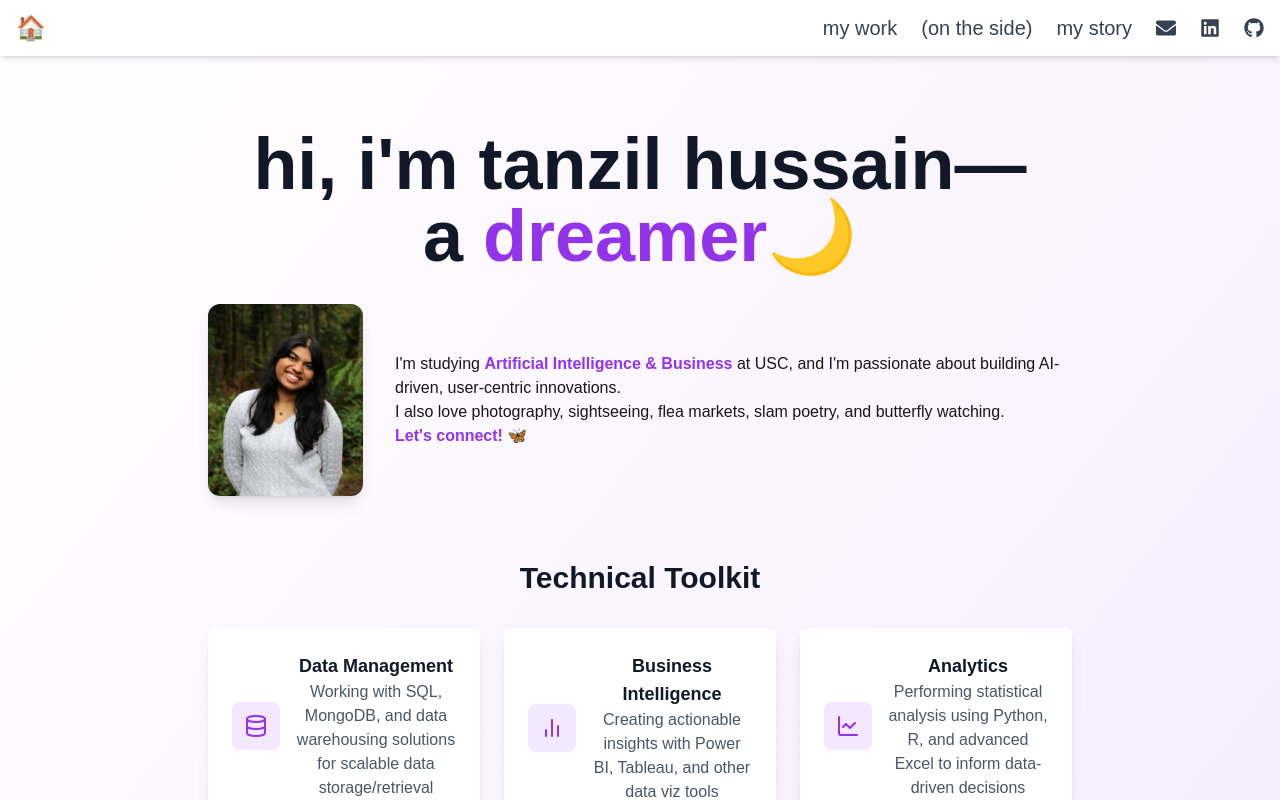
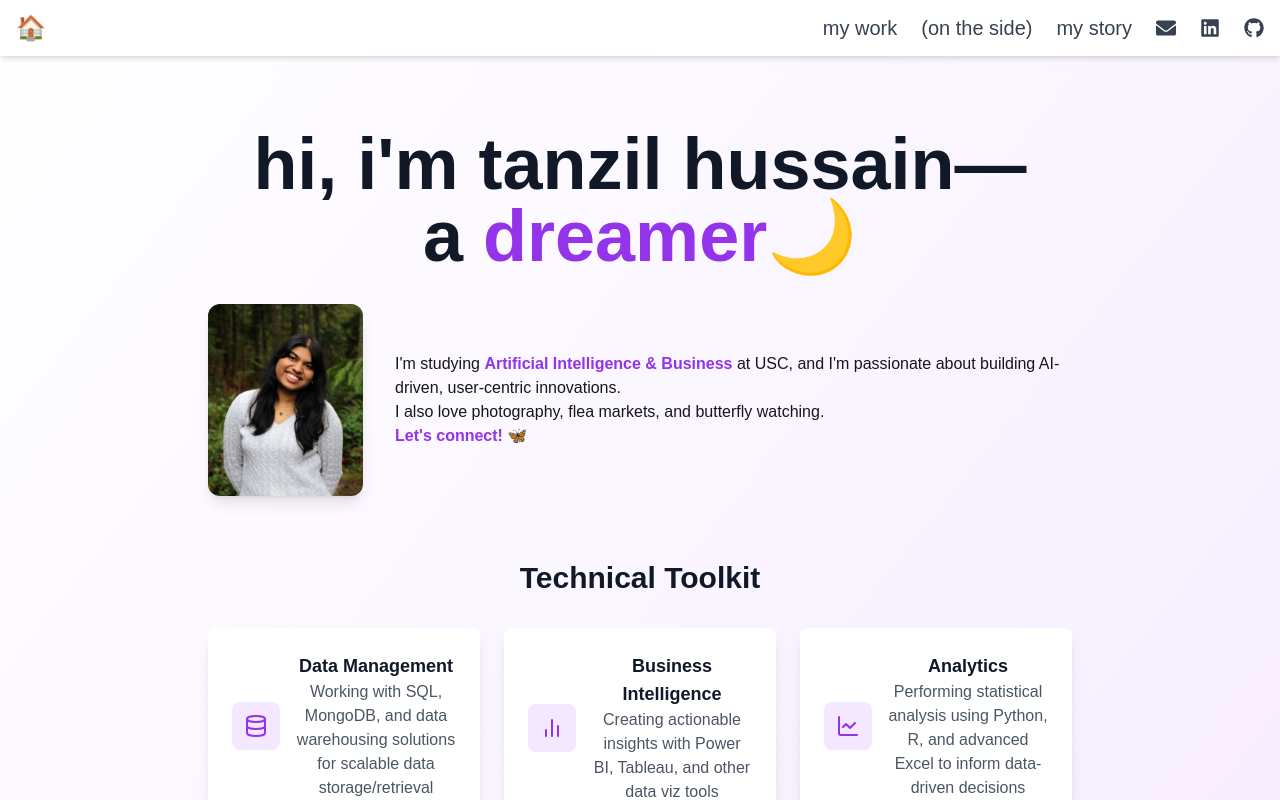
Before and after one commit to tanzilhussain/tanzils-website, a Next.js app: page / in a window 1280 px wide. Shown: the top 800 px of the page. Built offline with nearby package versions, Linux system fonts and the light colour scheme.

Commit message:
desc edit

```diff
--- a/src/app/page.tsx
+++ b/src/app/page.tsx
@@ -207,7 +207,7 @@ export default function HomePage() {
                   and I&apos;m passionate about building AI-driven, user-centric innovations.
                 </p>
                 <p className="opacity-100">
-                  I also love photography, sightseeing, flea markets, slam poetry, and butterfly watching.
+                  I also love photography, flea markets, and butterfly watching.
                 </p>
                 <a
                   href="https://www.linkedin.com/in/tanzilhussain/"
```
